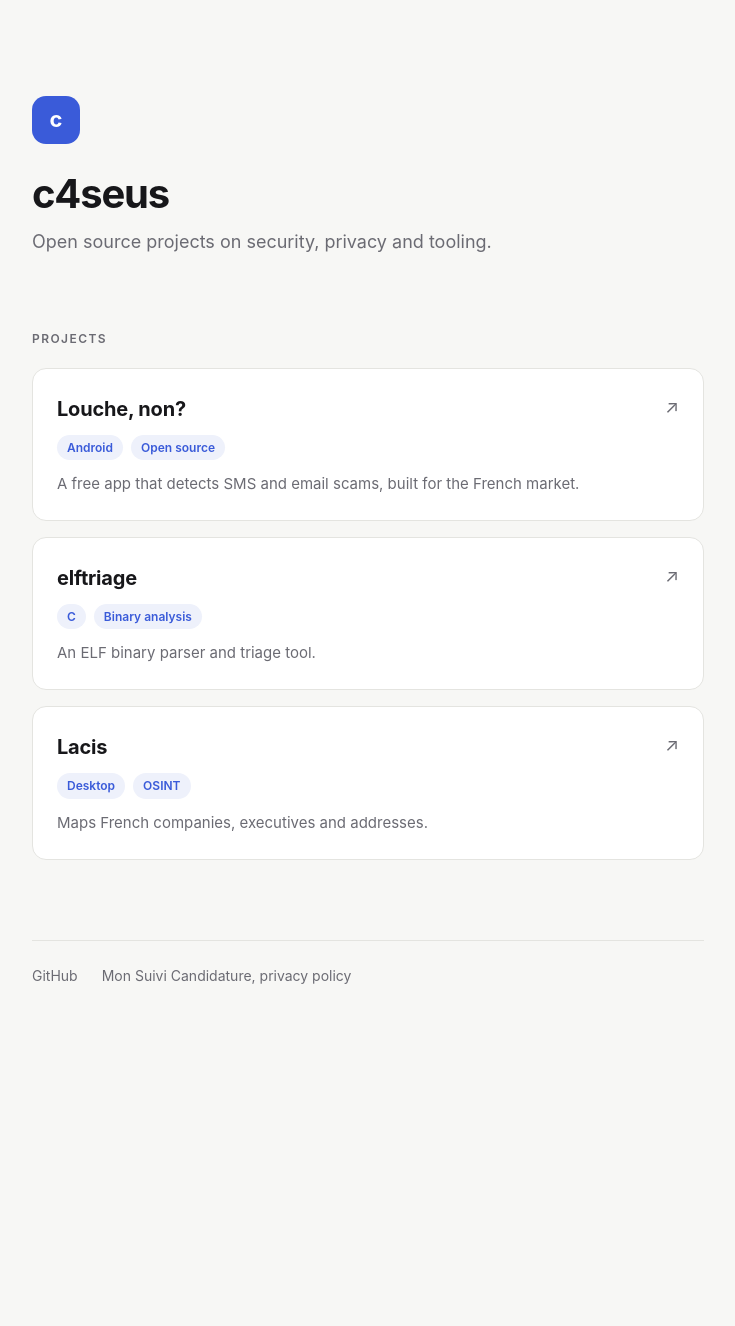
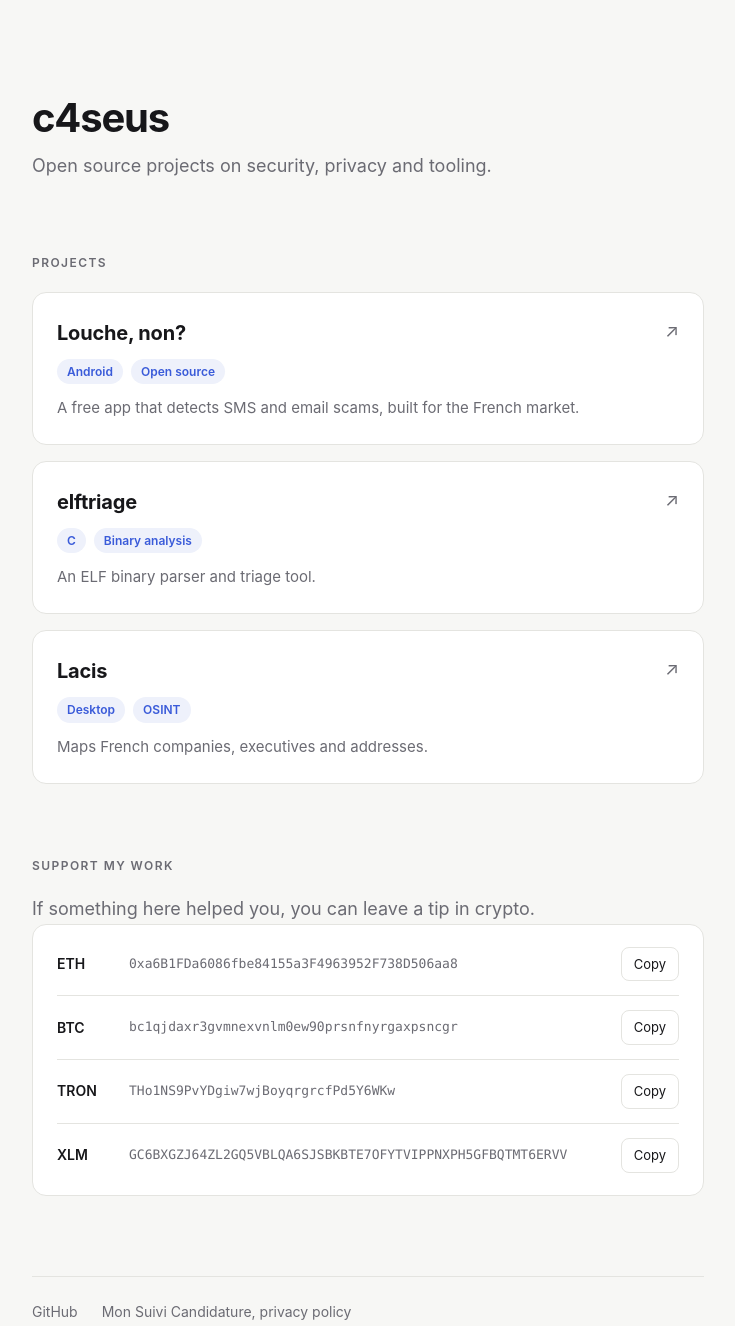
Before and after one commit to c4seus/c4seus.github.io, a plain HTML site: page index.html in a window 1280 px wide. Shown: the whole page, without its empty margins (272-1007 px from the left). Before the commit the page ends 1051 px from the top, so only its background shows below. Drawn offline with Linux system fonts and the light colour scheme.

Commit message:
Add support box to home page

```diff
--- a/index.html
+++ b/index.html
@@ -43,18 +43,6 @@
     max-width: 720px;
     margin: 0 auto;
     padding: 96px 24px 64px;
-  }
-  .mark {
-    width: 48px;
-    height: 48px;
-    border-radius: 14px;
-    background: var(--accent);
-    color: #FFFFFF;
-    display: grid;
-    place-items: center;
-    font-size: 22px;
-    font-weight: 700;
-    margin-bottom: 28px;
   }
   h1 {
     margin: 0 0 12px;
@@ -138,6 +126,48 @@
     color: var(--muted);
     font-size: 15px;
   }
+  .donate {
+    background: var(--surface);
+    border: 1px solid var(--border);
+    border-radius: 14px;
+    padding: 8px 24px;
+  }
+  .donate-row {
+    display: grid;
+    grid-template-columns: 56px 1fr auto;
+    gap: 16px;
+    align-items: center;
+    padding: 14px 0;
+    border-top: 1px solid var(--border);
+  }
+  .donate-row:first-child {
+    border-top: none;
+  }
+  .coin {
+    font-size: 14px;
+    font-weight: 600;
+  }
+  .addr {
+    font-family: ui-monospace, SFMono-Regular, Menlo, Consolas, monospace;
+    font-size: 13px;
+    color: var(--muted);
+    word-break: break-all;
+  }
+  .copy {
+    font: inherit;
+    font-size: 13px;
+    padding: 6px 12px;
+    border-radius: 8px;
+    border: 1px solid var(--border);
+    background: transparent;
+    color: var(--text);
+    cursor: pointer;
+    transition: border-color 0.2s ease, color 0.2s ease;
+  }
+  .copy:hover {
+    border-color: var(--accent);
+    color: var(--accent);
+  }
   footer {
     margin-top: 80px;
     padding-top: 24px;
@@ -155,12 +185,12 @@
   @media (max-width: 480px) {
     main { padding: 64px 20px 48px; }
     h1 { font-size: 34px; }
+    .donate-row { grid-template-columns: 1fr; gap: 8px; }
   }
 </style>
 </head>
 <body>
   <main>
-    <div class="mark" aria-hidden="true">c</div>
     <h1>c4seus</h1>
     <p class="tagline">Open source projects on security, privacy and tooling.</p>
 
@@ -188,11 +218,44 @@
         </a>
       </li>
     </ul>
-
+    <h2 class="section-title">Support my work</h2>
+    <p class="tagline">If something here helped you, you can leave a tip in crypto.</p>
+    <div class="donate">
+      <div class="donate-row">
+        <span class="coin">ETH</span>
+        <span class="addr">0xa6B1FDa6086fbe84155a3F4963952F738D506aa8</span>
+        <button class="copy" type="button" data-copy="0xa6B1FDa6086fbe84155a3F4963952F738D506aa8">Copy</button>
+      </div>
+      <div class="donate-row">
+        <span class="coin">BTC</span>
+        <span class="addr">bc1qjdaxr3gvmnexvnlm0ew90prsnfnyrgaxpsncgr</span>
+        <button class="copy" type="button" data-copy="bc1qjdaxr3gvmnexvnlm0ew90prsnfnyrgaxpsncgr">Copy</button>
+      </div>
+      <div class="donate-row">
+        <span class="coin">TRON</span>
+        <span class="addr">THo1NS9PvYDgiw7wjBoyqrgrcfPd5Y6WKw</span>
+        <button class="copy" type="button" data-copy="THo1NS9PvYDgiw7wjBoyqrgrcfPd5Y6WKw">Copy</button>
+      </div>
+      <div class="donate-row">
+        <span class="coin">XLM</span>
+        <span class="addr">GC6BXGZJ64ZL2GQ5VBLQA6SJSBKBTE7OFYTVIPPNXPH5GFBQTMT6ERVV</span>
+        <button class="copy" type="button" data-copy="GC6BXGZJ64ZL2GQ5VBLQA6SJSBKBTE7OFYTVIPPNXPH5GFBQTMT6ERVV">Copy</button>
+      </div>
+    </div>
     <footer>
       <a href="https://github.com/c4seus">GitHub</a>
       <a href="mon-suivi-candidature/privacy.html">Mon Suivi Candidature, privacy policy</a>
     </footer>
   </main>
+  <script>
+    document.querySelectorAll('.copy').forEach(function (btn) {
+      btn.addEventListener('click', function () {
+        navigator.clipboard.writeText(btn.dataset.copy).then(function () {
+          btn.textContent = 'Copied';
+          setTimeout(function () { btn.textContent = 'Copy'; }, 1500);
+        });
+      });
+    });
+  </script>
 </body>
 </html>
```
